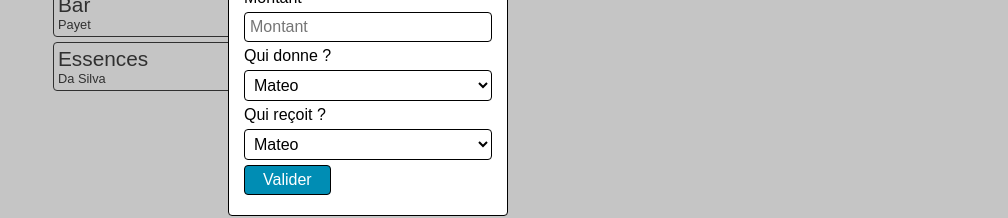
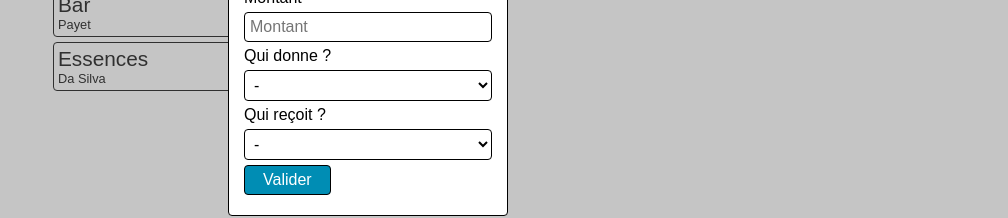
Before and after one commit to MathieuDC/tricount-like-app, a React (Create React App) app: page / in a window 1280 px wide. Shown: the part 335-553 px from the top of the page, without its empty margins (272-1280 px from the left). Built offline with nearby package versions, Linux system fonts and the light colour scheme.

Commit message:
Adding default value for UserSelect

```diff
--- a/src/front/UserSelect.tsx
+++ b/src/front/UserSelect.tsx
@@ -9,8 +9,11 @@ interface UserSelectProps {
 }
 
 const UserSelect = ({users, onChange}: UserSelectProps) => {
+  const usersElement = users.map((user) => <option value={user.id}>{user.firstName}</option> );
+  usersElement.unshift(<option value={''}>-</option>);
+
   return (<select className='user-select' onChange={onChange}>
-    {users.map((user) => <option value={user.id}>{user.firstName}</option> )}
+    {usersElement}
   </select>);
 }
 
```
